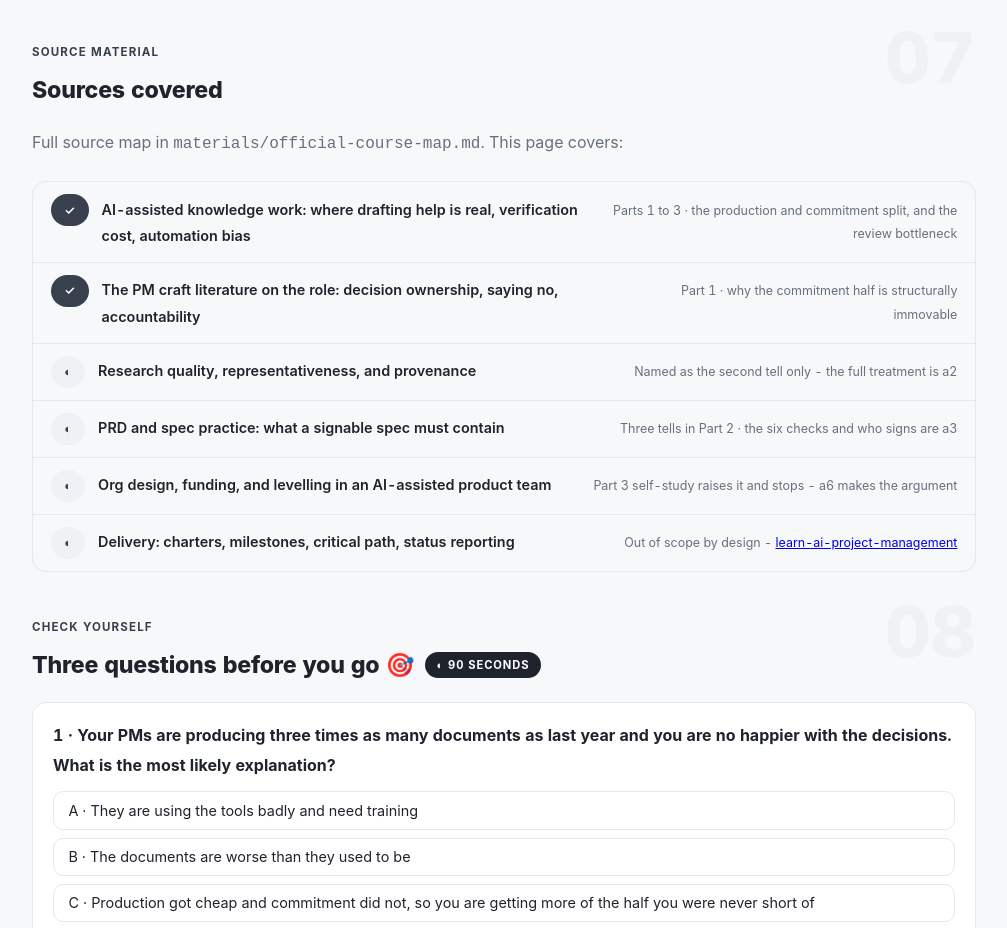
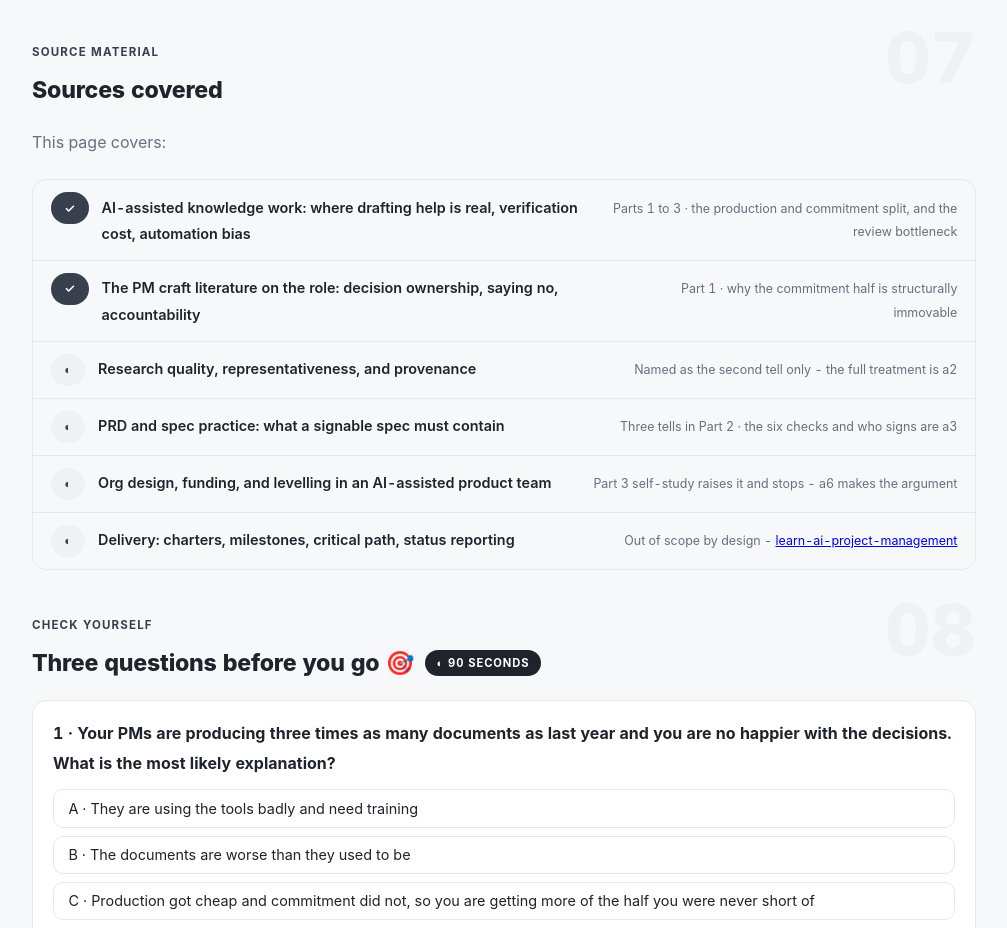
Before and after one commit to phoebefu6/learn-ai-pm-with-phoebe, a plain HTML site: page courses/a1-what-ai-changes-in-product.html in a window 1280 px wide. Shown: the part 9580-10508 px from the top of the page, without its empty margins (136-1143 px from the left). Drawn offline with Linux system fonts and the light colour scheme.

Commit message:
Session pages: remove the internal source-map path
A session page is a page a learner reads, so a build path on it reads as
scaffolding left on the building. The source map is still named as the place
every fact is recorded; only the repo path is gone. 16 pages in this repo.

```diff
--- a/courses/a1-what-ai-changes-in-product.html
+++ b/courses/a1-what-ai-changes-in-product.html
@@ -405,7 +405,7 @@
       <span class="klabel">Source material</span>
       <h2>Sources covered</h2>
     </div>
-    <p class="lede">Full source map in <code>materials/official-course-map.md</code>. This page covers:</p>
+    <p class="lede">This page covers:</p>
     <div class="covered">
       <div class="covered-row"><span class="status pill solid">✓</span><span class="name">AI-assisted knowledge work: where drafting help is real, verification cost, automation bias</span><span class="note">Parts 1 to 3 · the production and commitment split, and the review bottleneck</span></div>
       <div class="covered-row"><span class="status pill solid">✓</span><span class="name">The PM craft literature on the role: decision ownership, saying no, accountability</span><span class="note">Part 1 · why the commitment half is structurally immovable</span></div>
```
Also changed, not shown: courses/a2-the-evidence-standard.html (+1 -1 lines), courses/a3-specs-and-accountability.html (+1 -1 lines), courses/a4-prioritisation-without-theatre.html (+1 -1 lines), courses/a5-metrics-and-readouts.html (+1 -1 lines), courses/a6-the-ai-assisted-product-org.html (+1 -1 lines), courses/b1-the-job-and-setup.html (+1 -1 lines), courses/b10-capstone-one-decision.html (+1 -1 lines), courses/b2-evidenced-problem.html (+1 -1 lines), courses/b3-research-synthesis.html (+1 -1 lines), courses/b4-jobs-and-opportunity-tree.html (+1 -1 lines), courses/b5-the-spec-and-the-scorer.html (+1 -1 lines), courses/b6-prioritisation-tradeoffs.html (+1 -1 lines), courses/b7-metrics-and-instrumentation.html (+1 -1 lines), courses/b8-experiments-and-readouts.html (+1 -1 lines), 1 more files.
